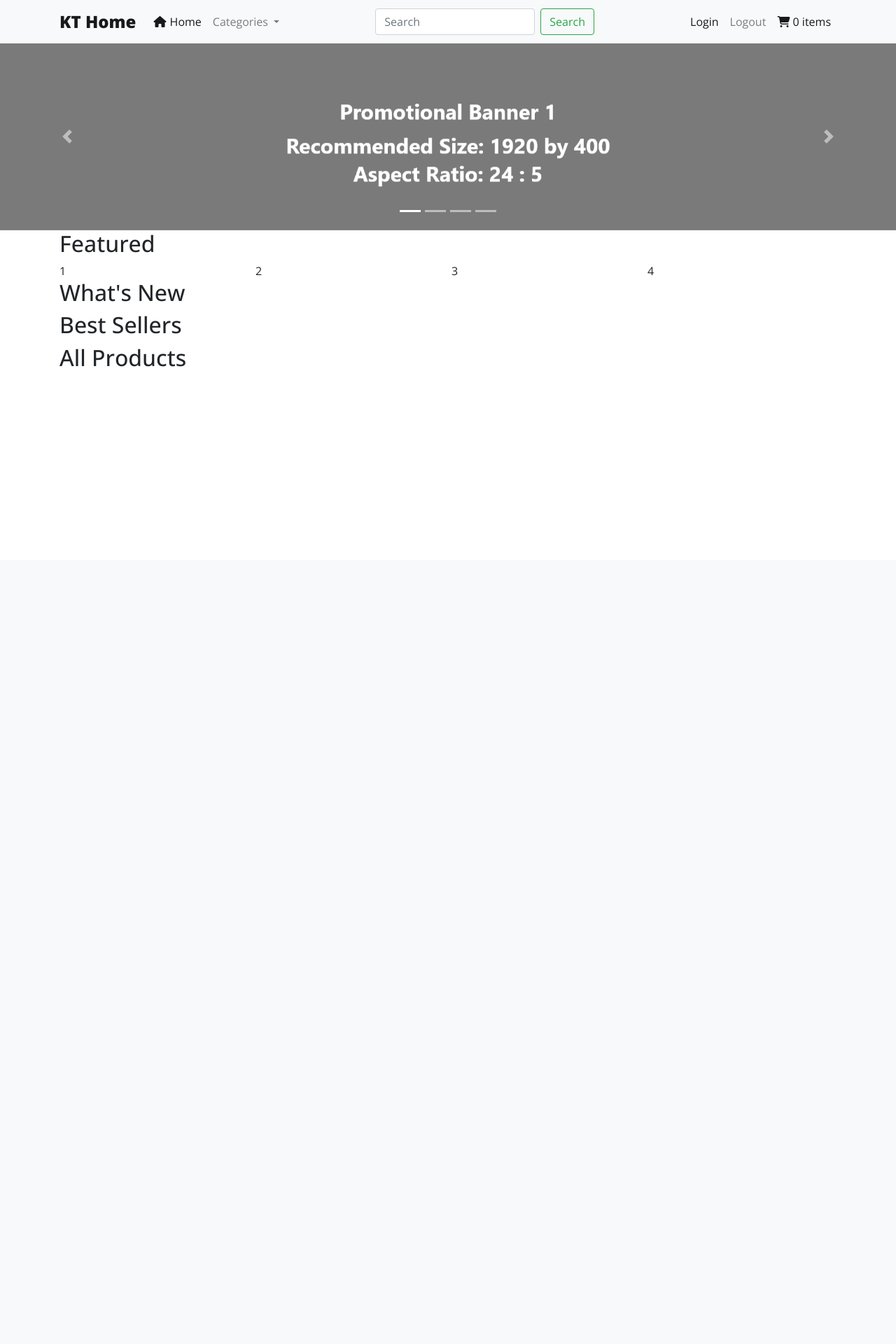
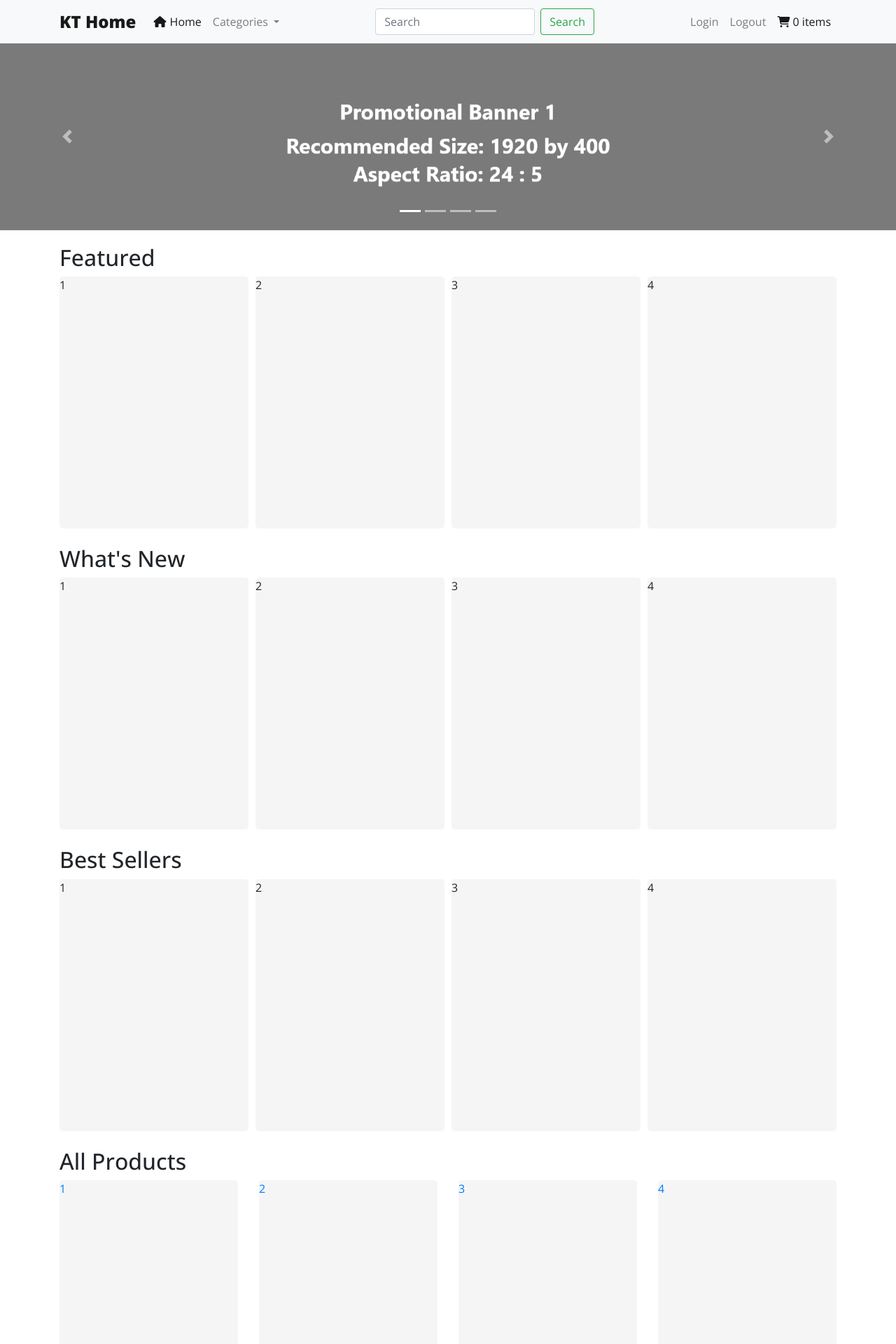
Before and after one commit to ktzy0305/OS-eCommerce, a Flask app: page / in a window 1280 px wide. Shown: the top 1920 px of the page at 70% size. Before the commit the page ends 524 px from the top, so only its background shows below. Run offline with Flask 2, Linux system fonts and the light colour scheme; some libraries are stand-ins or nearby versions.

Commit message:
Sample Home Page

```diff
--- a/app.py
+++ b/app.py
@@ -81,7 +81,11 @@ def delete_user_by_id(user_id):
 # Page Routes
 @app.route('/')
 def index():
-    return render_template("home.html")
+    return render_template("home.html",
+                           featured_products=[1,2,3,4,5],
+                           new_products=[1,2,3,4,5],
+                           best_selling_products=[1,2,3,4,5],
+                           all_products=[1,2,3,4,5,6,7,8,9,10,11,12])
 
 @app.route('/login')
 def login():
--- a/static/css/home.css
+++ b/static/css/home.css
@@ -0,0 +1,10 @@
+body > div.container > div > div > div:nth-child(1) > h2{
+    padding-top: 20px;
+}
+
+.product-item{
+    background : #f5f5f5;
+    border-radius: 5px;
+    min-height: 360px;
+    margin: 32px, 0px;
+}
--- a/static/js/common.js
+++ b/static/js/common.js
@@ -1,4 +1,7 @@
 $(document).ready(function () {
+    $(".carousel").carousel({
+        interval: 7500
+    });
     $(".owl-carousel").owlCarousel(
         {
             loop: true,
--- a/templates/components/navbar.html
+++ b/templates/components/navbar.html
@@ -31,7 +31,7 @@
                 <button class="btn btn-outline-success my-2 my-sm-0" type="submit">Search</button>
             </form>
             <ul class="navbar-nav ml-auto">
-                <li class="nav-item active">
+                <li class="nav-item">
                     <a class="nav-link" href="{{ url_for('login') }}">Login</a>
                 </li>
                 <li class="nav-item">
--- a/templates/components/product_showcase.html
+++ b/templates/components/product_showcase.html
@@ -1,14 +1,14 @@
 <div class="owl-carousel owl-theme">
-    <div class="item">
+    <div class="item product-item">
         1
     </div>
-    <div class="item">
+    <div class="item product-item">
         2
     </div>
-    <div class="item">
+    <div class="item product-item">
         3
     </div>
-    <div class="item">
+    <div class="item product-item">
         4
     </div>
 </div>
--- a/templates/home.html
+++ b/templates/home.html
@@ -1,7 +1,8 @@
 {% extends "base.html" %}
 {% block title %}Home{% endblock %}
 {% block styles %}
-<link rel="stylesheet" href="{{ url_for('static', filename='css/home.css') }}">{% endblock %}
+<link rel="stylesheet" href="{{ url_for('static', filename='css/home.css') }}">
+{% endblock %}
 
 {% block content %}
 {% include 'components/carousel.html' %}
@@ -10,16 +11,55 @@
         <div class="col-sm-12">
             <div class="product-showcase">
                 <h2>Featured</h2>
-                {% include 'components/product_showcase.html' %}
+                <div class="owl-carousel owl-theme">
+                    {% for product in featured_products %}
+                    <div class="item product-item">
+                        {{ product }}
+                    </div>
+                    {% endfor %}
+                </div>
             </div>
             <div class="product-showcase">
                 <h2>What's New</h2>
+                <div class="owl-carousel owl-theme">
+                    {% for product in new_products %}
+                    <div class="item product-item">
+                        {{ product }}
+                    </div>
+                    {% endfor %}
+                </div>
             </div>
             <div class="product-showcase">
                 <h2>Best Sellers</h2>
+                <div class="owl-carousel owl-theme">
+                    {% for product in best_selling_products %}
+                    <div class="item product-item">
+                        {{ product }}
+                    </div>
+                    {% endfor %}
+                </div>
             </div>
             <div class="product-showcase">
                 <h2>All Products</h2>
+                <div class="row">
+                    {% for product in all_products %}
+                    <div class="col-xl-3 col-lg-4 col-md-6 col-sm-6 mb-4">
+                        <a class="search-result-link" href="">
+                            <div class="product-item">
+                                {{ product }}
+                                <!-- <div>
+                                    <span class="offer-indicator">On Offer</span>
+                                </div>
+                                <img class="card-img-top search-result-image" src="./Images/products/California_Baby_Shampoo_And_Bodywash-Calming.jpg">
+                                <div class="card-footer search-result-title-container">
+                                    <p class="card-title search-result-product-title">California Baby Shampoo And Bodywash - Calming</p>
+                                    <p class="card-text search-result-price"><s>S$ 28.00</s> <span class="offer-price">S$ 22.90</span></p>
+                                </div> -->
+                            </div>
+                        </a>
+                    </div>
+                    {% endfor %}
+                </div>
             </div>
         </div>
     </div>
```
Also changed, not shown: templates/login.html (line endings or trailing spaces).
